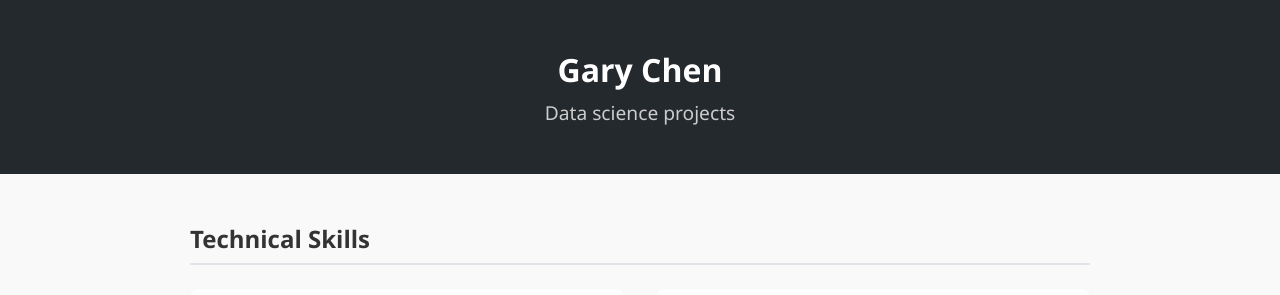
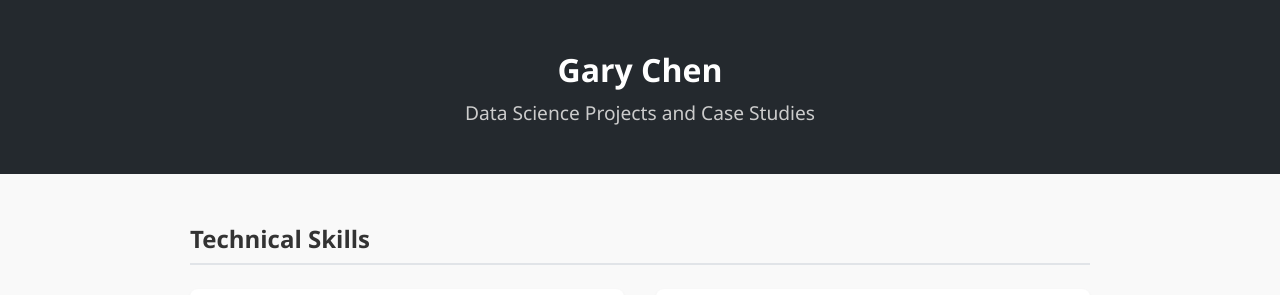
Before and after one commit to Gary-XC/Gary-XC.github.io, a Jekyll site: the page built from index.html, in a window 1280 px wide. Shown: the top 295 px of the page. Built offline with Jekyll 4.4.1, drawn with Linux system fonts in a browser that asks for light colours.

```diff
--- a/_config.yml
+++ b/_config.yml
@@ -1,2 +1,2 @@
 title: "Gary Chen — Data Science Portfolio"
-description: "Data science projects"
+description: "Data Science Projects and Case Studies"
--- a/_data/projects.yml
+++ b/_data/projects.yml
@@ -7,7 +7,7 @@
 - title: "PATH 411 – Applied Data Science in Molecular Medicine"
   description: "Queens Course where I completed assignments for PATH 411: Applied Data Science in Molecular Medicine, a hands-on course focused on applying statistics and machine learning to high-dimensional genomic datasets."
   repo: "https://github.com/Gary-XC/Path-411"
-  report: "assets/reports/Capstone Project - Report.pdf"
+  report: "assets/reports/Capstone_Project_Report.pdf"
   # video: "assets/videos/stats-demo.mp4"
 
 - title: "Loan Default Predictor"
```
Also changed, not shown: 2 other files.
